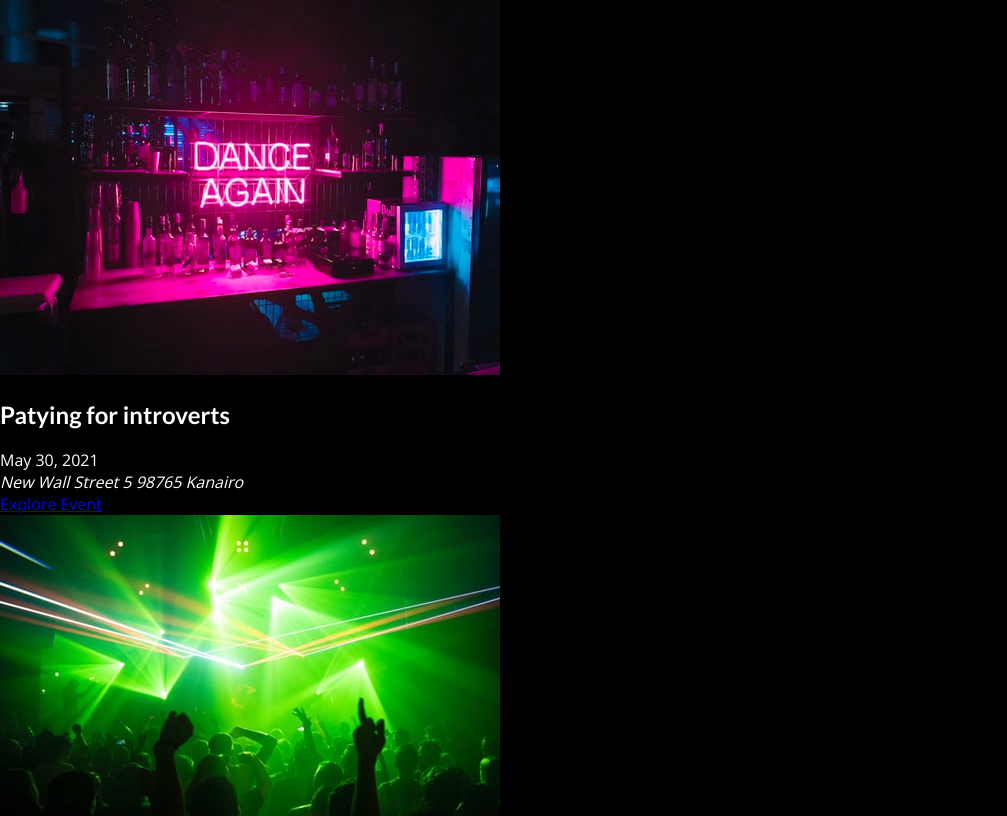
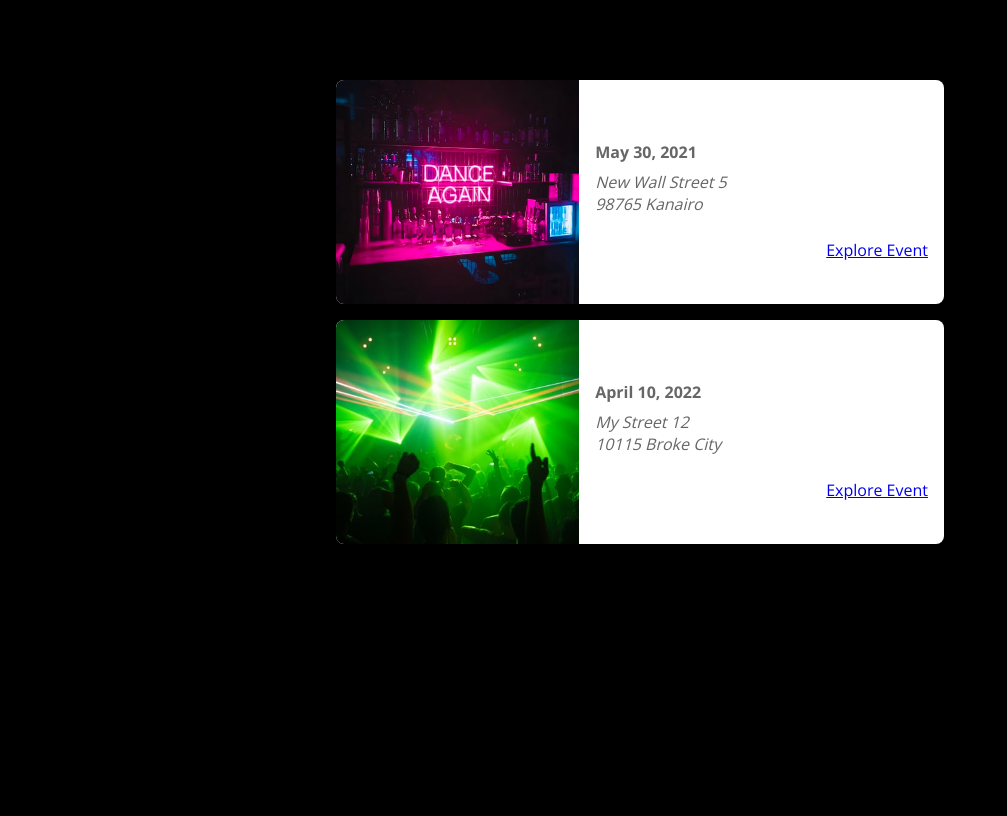
Before and after one commit to ShadrackAdwera/File-Based-Routing, a Next.js app: page / in a window 1280 px wide. Shown: the top 816 px of the page, without its empty margins (0-1007 px from the left). Built offline with nearby package versions, Linux system fonts and the light colour scheme.

Commit message:
add scoped styling to events list & item

```diff
--- a/components/events/event-item.js
+++ b/components/events/event-item.js
@@ -1,23 +1,24 @@
 import Link from 'next/link';
+import styles from './event-item.module.css';
 
 const EventItem = props => {
-    return <li>
+    return <li className={styles.item}>
         <img src={`/${props.image}`} alt={props.title}/>
-        <div>
-            <div>
+        <div className={styles.content}>
+            <div className={styles.summary}>
             <h2>{props.title}</h2>
-            <div>
+            <div className={styles.date}>
                 <time>{new Date(props.date).toLocaleDateString('en-US', {
                     day: 'numeric',
                     month:'long',
                     year:'numeric'
                 })}</time>
             </div>
-            <div>
+            <div className={styles.address}>
                 <address>{props.location.replace(', ','\n')}</address>
             </div>
             </div>
-            <div>
+            <div className={styles.actions}>
             <Link href={`/events/${props.id}`}>Explore Event</Link>
             </div>
         </div>
--- a/components/events/event-list.js
+++ b/components/events/event-list.js
@@ -1,7 +1,8 @@
 import EventItem from './event-item';
+import styles from './event-list.module.css';
 
 const EventList = props => {
-    return <ul>
+    return <ul className={styles.list}>
         {props.items.map((item, index)=><EventItem key={index}
         id={item.id}
         image={item.image}
```
